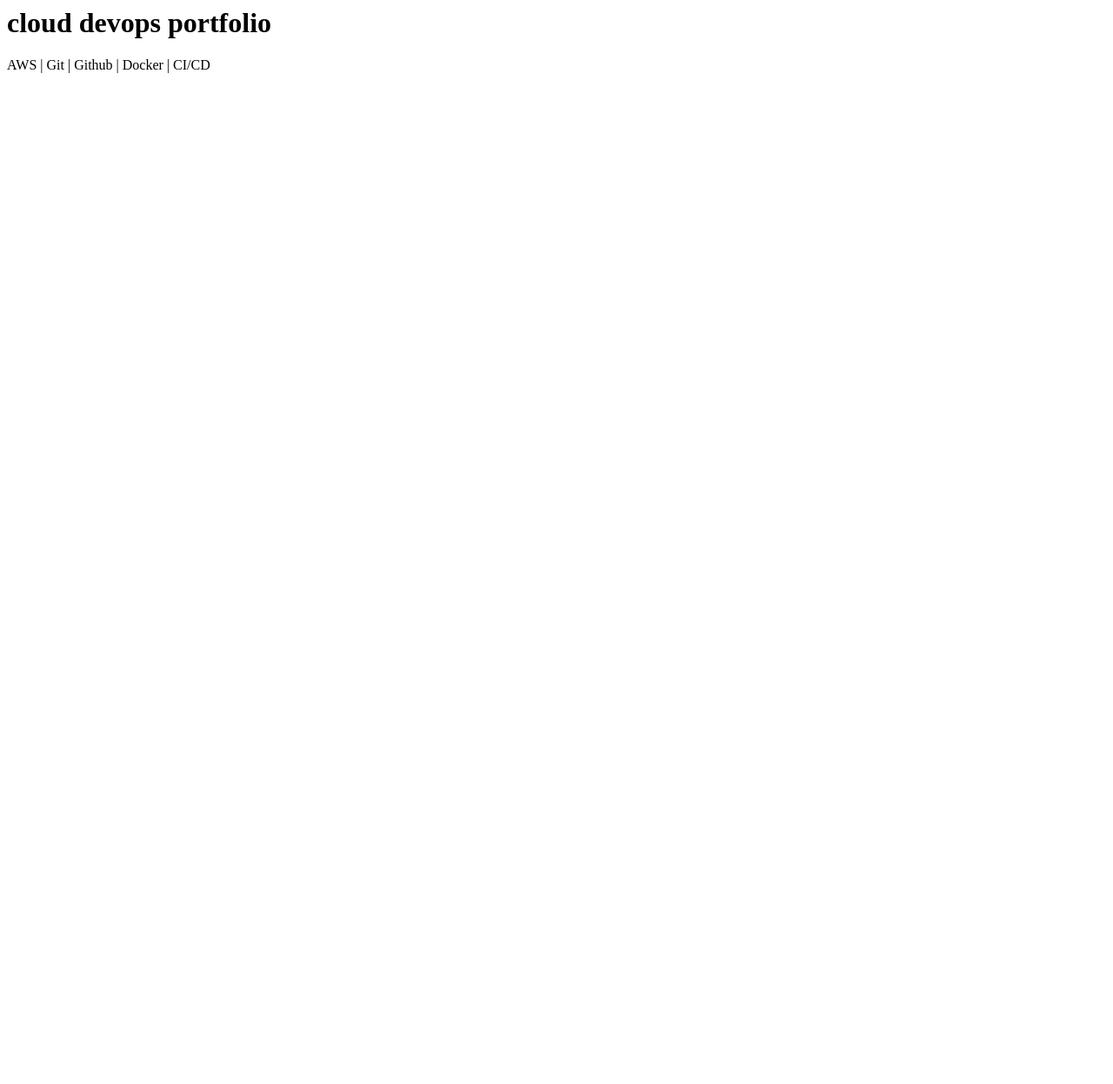
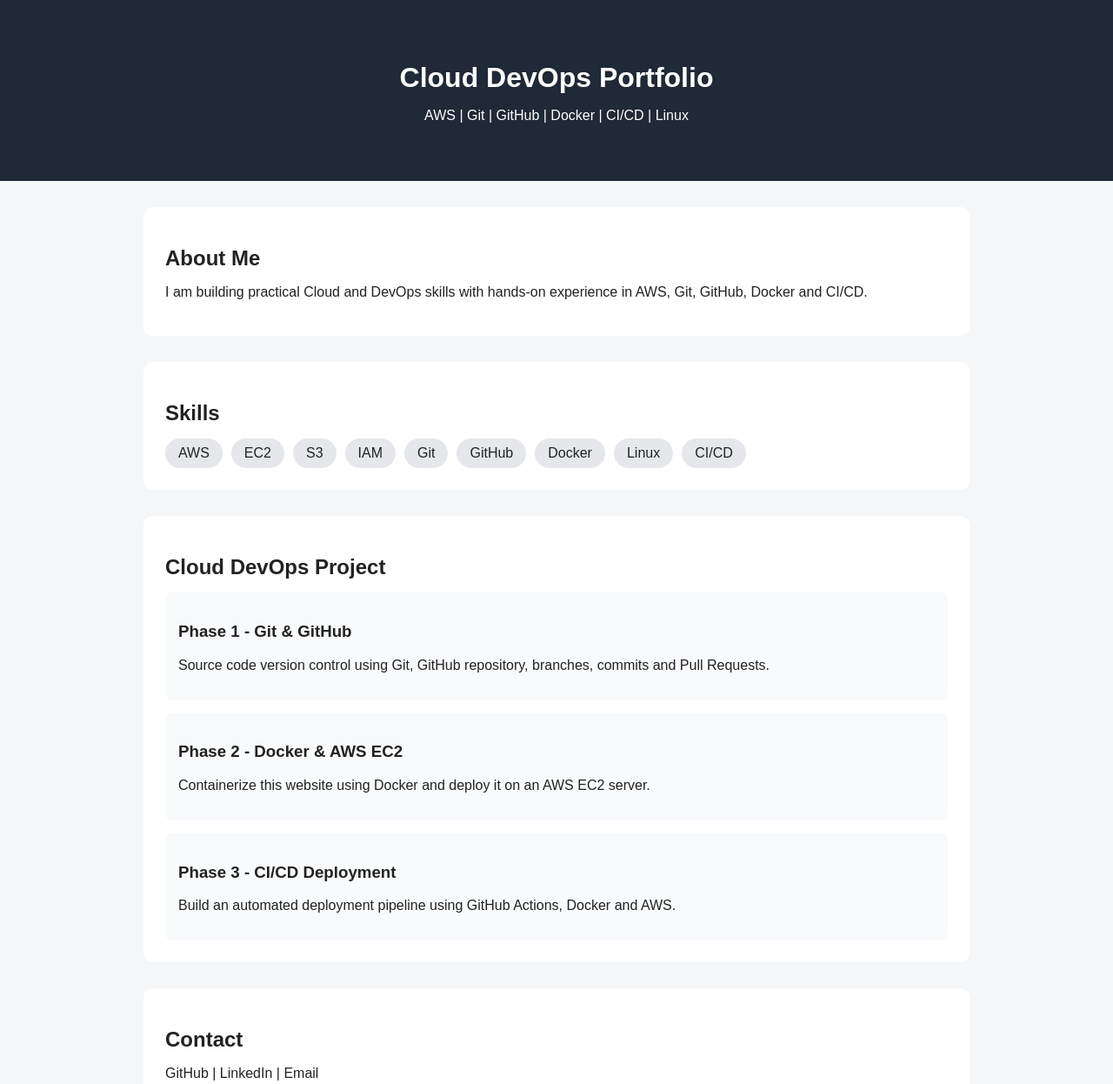
Before and after one commit to rohitk-prs/cloud-devops-portfolio, a plain HTML site: page index.html in a window 1280 px wide. Shown: the top 1246 px of the page at 87% size. Before the commit the page ends 800 px from the top, so only its background shows below. Drawn offline with Linux system fonts and the light colour scheme.

Commit message:
build professional portfolio website

```diff
--- a/index.html
+++ b/index.html
@@ -1,2 +1,89 @@
-<h1>cloud devops portfolio</h1>
-<p>AWS | Git | Github | Docker | CI/CD</p>
+<!DOCTYPE html>
+<html lang="en">
+
+<head>
+    <meta charset="UTF-8">
+    <meta name="viewport" content="width=device-width, initial-scale=1.0">
+
+    <title>Cloud DevOps Portfolio</title>
+
+    <link rel="stylesheet" href="style.css">
+</head>
+
+<body>
+
+    <!-- Header -->
+    <header>
+        <h1>Cloud DevOps Portfolio</h1>
+        <p>AWS | Git | GitHub | Docker | CI/CD | Linux</p>
+    </header>
+
+    <!-- About -->
+    <section>
+        <h2>About Me</h2>
+        <p>
+            I am building practical Cloud and DevOps skills with hands-on
+            experience in AWS, Git, GitHub, Docker and CI/CD.
+        </p>
+    </section>
+
+    <!-- Skills -->
+    <section>
+        <h2>Skills</h2>
+
+        <div class="skills">
+            <span>AWS</span>
+            <span>EC2</span>
+            <span>S3</span>
+            <span>IAM</span>
+            <span>Git</span>
+            <span>GitHub</span>
+            <span>Docker</span>
+            <span>Linux</span>
+            <span>CI/CD</span>
+        </div>
+    </section>
+
+    <!-- Project -->
+    <section>
+        <h2>Cloud DevOps Project</h2>
+
+        <div class="project">
+            <h3>Phase 1 - Git & GitHub</h3>
+            <p>
+                Source code version control using Git, GitHub repository,
+                branches, commits and Pull Requests.
+            </p>
+        </div>
+
+        <div class="project">
+            <h3>Phase 2 - Docker & AWS EC2</h3>
+            <p>
+                Containerize this website using Docker and deploy it on
+                an AWS EC2 server.
+            </p>
+        </div>
+
+        <div class="project">
+            <h3>Phase 3 - CI/CD Deployment</h3>
+            <p>
+                Build an automated deployment pipeline using GitHub Actions,
+                Docker and AWS.
+            </p>
+        </div>
+    </section>
+
+    <!-- Contact -->
+    <section>
+        <h2>Contact</h2>
+        <p>GitHub | LinkedIn | Email</p>
+    </section>
+
+    <!-- Footer -->
+    <footer>
+        <p>Cloud DevOps Portfolio</p>
+    </footer>
+
+</body>
+
+</html>
--- /dev/null
+++ b/style.css
@@ -0,0 +1,55 @@
+body {
+    margin: 0;
+    font-family: Arial, sans-serif;
+    background-color: #f4f6f8;
+    color: #222;
+}
+
+header {
+    text-align: center;
+    padding: 50px 20px;
+    background-color: #1f2937;
+    color: white;
+}
+
+header h1 {
+    margin-bottom: 10px;
+}
+
+section {
+    max-width: 900px;
+    margin: 30px auto;
+    padding: 25px;
+    background-color: white;
+    border-radius: 10px;
+}
+
+h2 {
+    margin-bottom: 15px;
+}
+
+.skills {
+    display: flex;
+    flex-wrap: wrap;
+    gap: 10px;
+}
+
+.skills span {
+    padding: 8px 15px;
+    background-color: #e5e7eb;
+    border-radius: 20px;
+}
+
+.project {
+    margin-top: 15px;
+    padding: 15px;
+    background-color: #f8fafc;
+    border-radius: 8px;
+}
+
+footer {
+    text-align: center;
+    padding: 20px;
+    background-color: #1f2937;
+    color: white;
+}
```
